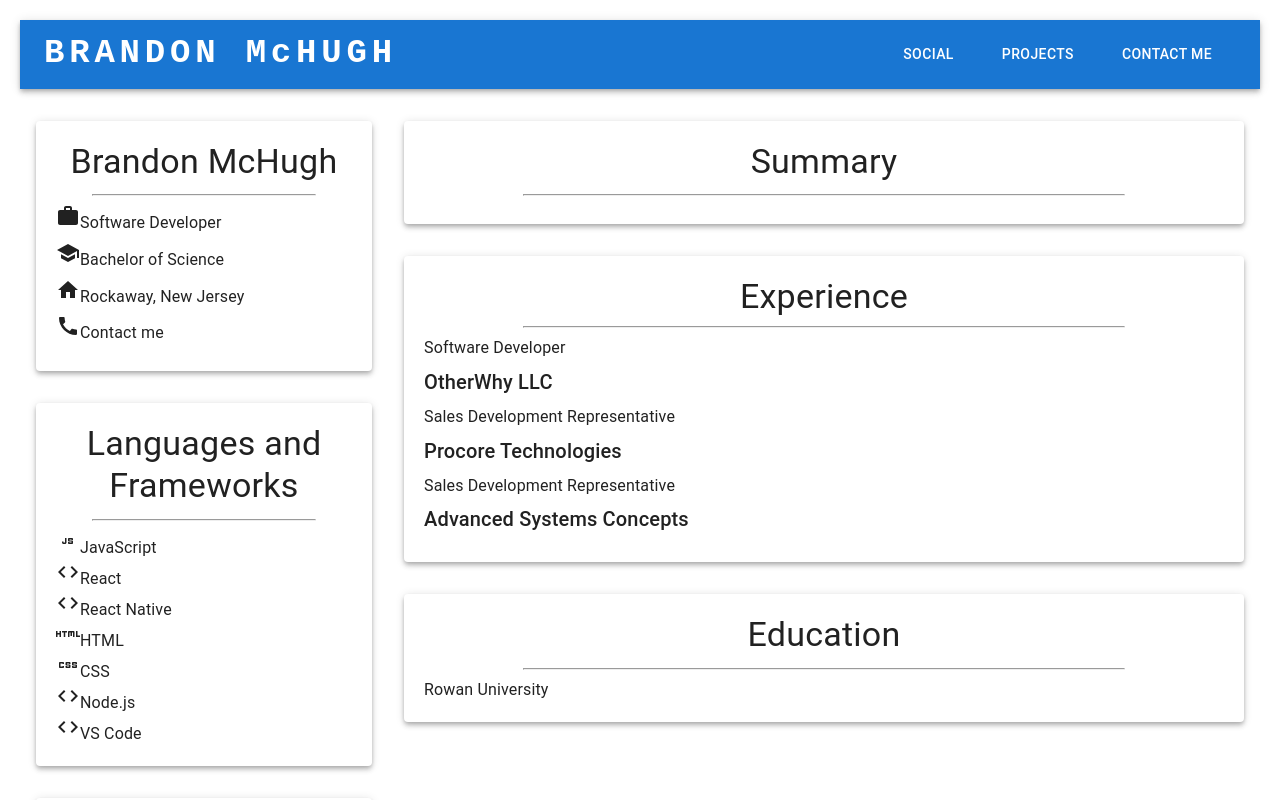
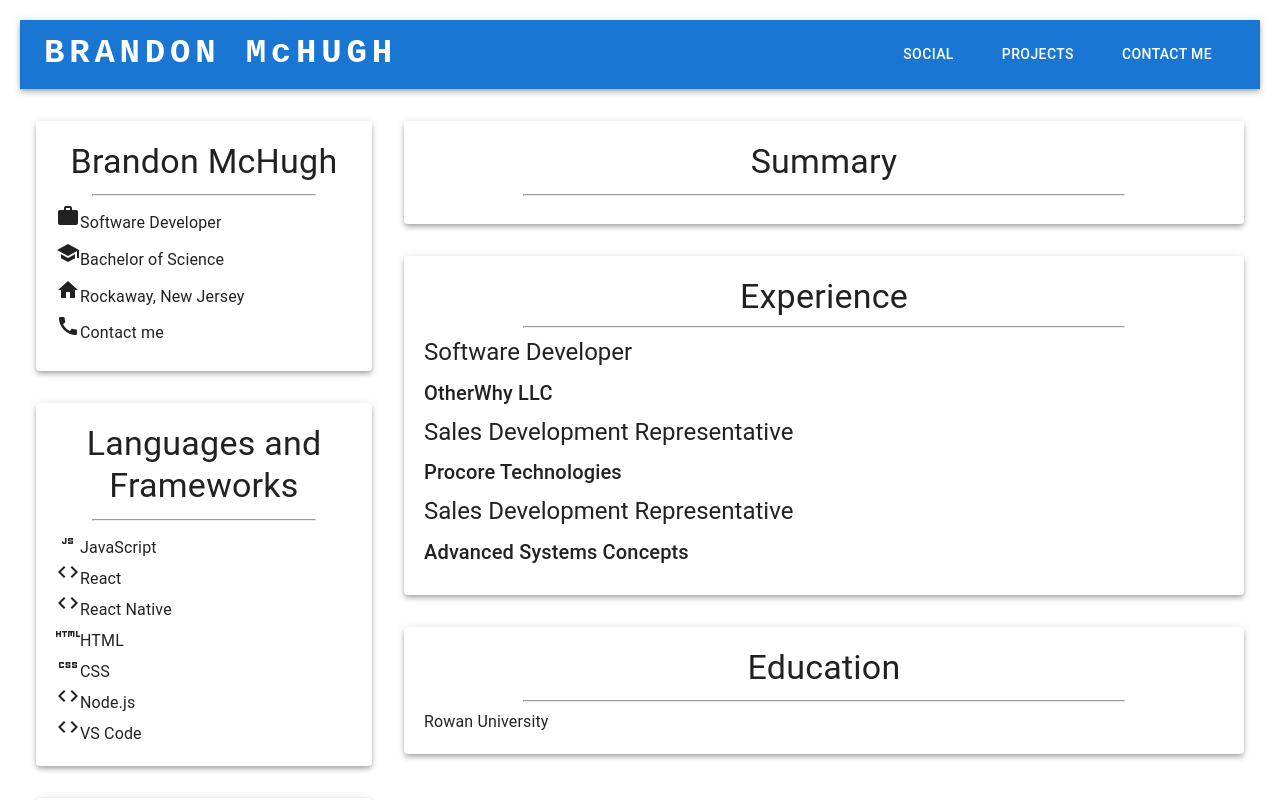
Before and after one commit to brandmch/website_v2, a React (Create React App) app: page / in a window 1280 px wide. Shown: the top 800 px of the page. Built offline with nearby package versions, Linux system fonts and the light colour scheme.

Commit message:
headings

```diff
--- a/src/routes/landing.js
+++ b/src/routes/landing.js
@@ -135,17 +135,19 @@ const Landing = () => {
                   Experience
                 </Typography>
                 <hr />
-                <Typography gutterBottom>Software Developer</Typography>
+                <Typography variant="h5" gutterBottom>
+                  Software Developer
+                </Typography>
                 <Typography variant="h6" gutterBottom>
                   OtherWhy LLC
                 </Typography>
-                <Typography gutterBottom>
+                <Typography variant="h5" gutterBottom>
                   Sales Development Representative
                 </Typography>
                 <Typography variant="h6" gutterBottom>
                   Procore Technologies
                 </Typography>
-                <Typography gutterBottom>
+                <Typography variant="h5" gutterBottom>
                   Sales Development Representative
                 </Typography>
                 <Typography variant="h6" gutterBottom>
```
